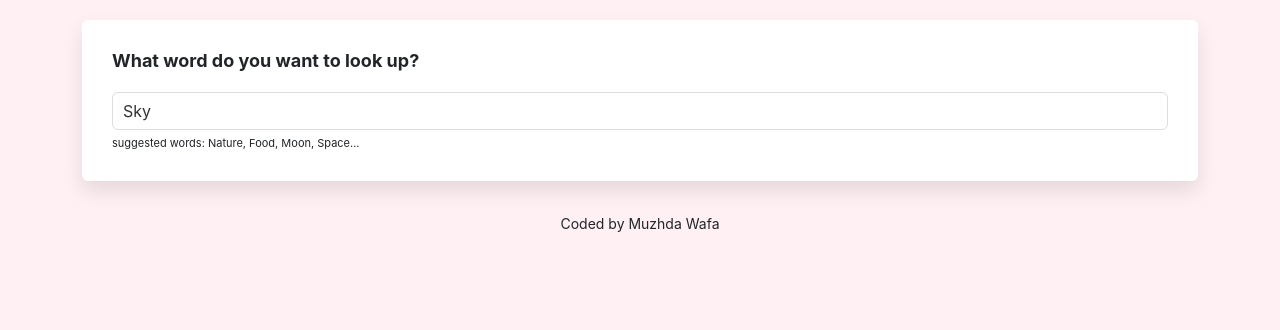
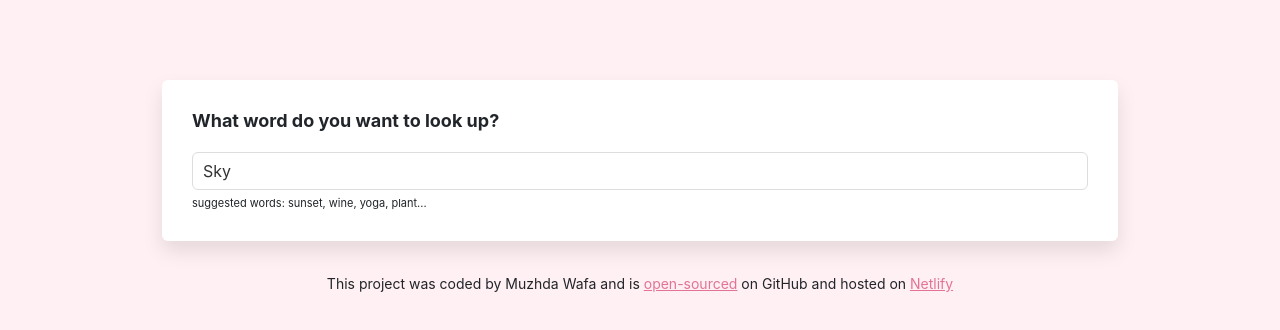
Before and after one commit to muzhiwa/dictionary-app, a React (Create React App) app: page / in a window 1280 px wide. Shown: the top 330 px of the page. Built offline with nearby package versions, Linux system fonts and the light colour scheme; no server answers.

Commit message:
added photos api

```diff
--- a/src/App.css
+++ b/src/App.css
@@ -1,5 +1,6 @@
 body {
   background: #fff0f3;
+  padding: 60px 150px;
 }
 
 a {
@@ -10,3 +11,9 @@ a {
   text-align: center;
   margin: 30px 0;
 }
+
+@media (max-width:900px) {
+    body {
+        padding: 0;
+    }
+}
--- a/src/App.js
+++ b/src/App.js
@@ -9,7 +9,24 @@ export default function App() {
           <Dictionary defaultKeyword="Sky" />
         </main>
         <footer className="App-footer">
-          <small>Coded by Muzhda Wafa</small>
+          <small>
+            This project was coded by Muzhda Wafa and is{" "}
+              <a
+               href="https://github.com/muzhiwa/dictionary-app"
+               target="_blank"
+               rel="noopener noreferrer"
+              >
+               open-sourced
+              </a>{" "}
+            on GitHub and hosted on{" "}
+              <a
+                href="https://muzhda-dictionary-app.netlify.app/"
+                target="_blank"
+                rel="noopener noreferrer"
+              >
+              Netlify
+              </a>
+          </small>
         </footer>
       </div>
     </div>
--- a/src/Dictionary.js
+++ b/src/Dictionary.js
@@ -1,21 +1,33 @@
 import React, { useState } from "react";
 import axios from "axios";
 import Results from "./Results";
+import Photos from "./Photos";
 import "./Dictionary.css";
 
 export default function Dictionary(props) {
   let [keyword, setKeyword] = useState(props.defaultKeyword);
   let [results, setResults] = useState(null);
   let [loaded, setLoaded] = useState(false);
+  let [photos, setPhotos] = useState(null);
 
-  function handleResponse(response) {
+  function handleDictionResponse(response) {
     setResults(response.data[0]);
   }
 
+  function handlePexelsResponse(response) {
+    setPhotos(response.data.photos);
+  }
+
   function search() {
-    // documentation: https://dictionaryapi.dev/
-    let apiUrl = `https://api.dictionaryapi.dev/api/v2/entries/en/${keyword}`;
-    axios.get(apiUrl).then(handleResponse);
+    // documentation: https://dictionaryapi.dev/e
+    let apiUrl = `https://api.dictionaryapi.dev/api/v2/entries/en_US/${keyword}`;
+    axios.get(apiUrl).then(handleDictionResponse);
+
+    let pexelsApiKey =
+      "ZZ49rds8q9AA8fEKRMc0EQuC30N1v9M75WzrsmzoWQ2GA6QgQnTTFJiw";
+    let pexelsApiUrl = `https://api.pexels.com/v1/search?query=${keyword}&per_page=9`;
+    let headers = { Authorization: `${pexelsApiKey}` };
+    axios.get(pexelsApiUrl, { headers: headers }).then(handlePexelsResponse);
   }
 
   function handleSubmit(event) {
@@ -45,10 +57,11 @@ export default function Dictionary(props) {
             />
           </form>
           <div className="hint">
-            suggested words: Nature, Food, Moon, Space...
+            suggested words: sunset, wine, yoga, plant...
           </div>
         </section>
         <Results results={results} />
+        <Photos photos={photos} />
       </div>
     );
   } else {
--- /dev/null
+++ b/src/Photos.css
@@ -0,0 +1,4 @@
+.Photos img {
+  border-radius: 4px;
+  margin-bottom: 20px;
+}
--- /dev/null
+++ b/src/Photos.js
@@ -0,0 +1,24 @@
+import React from "react";
+import "./Photos.css";
+
+export default function Photos(props) {
+  if (props.photos) {
+    return (
+      <section className="Photos">
+        <div className="row">
+          {props.photos.map(function (photo, index) {
+            return (
+              <div className="col-4" key={index}>
+                <a href={photo.src.original} target="_blank" rel="noreferrer">
+                  <img src={photo.src.landscape} className="img-fluid" alt=""/>
+                </a>
+              </div>
+            );
+          })}
+        </div>
+      </section>
+    );
+  } else {
+    return null;
+  }
+}
```
